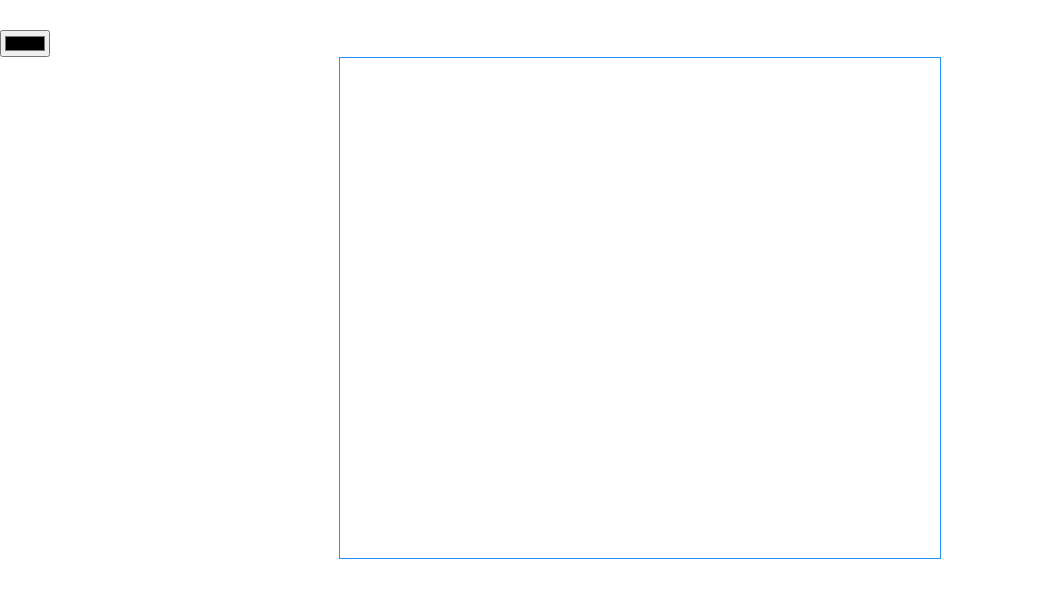
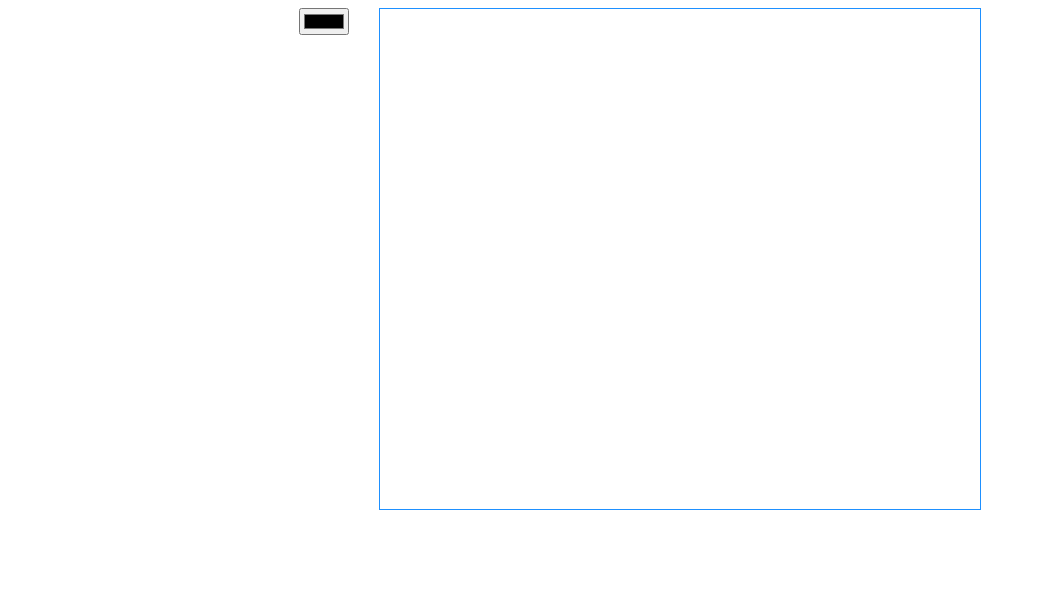
Before and after one commit to MJeorrett/cc-lab-week11-d4-canvas, a website: page index.html in a window 1280 px wide. Shown: the whole page, without its empty margins (0-1044 px from the left). Drawn offline with Linux system fonts and the light colour scheme.

Commit message:
improving HTML structure

```diff
--- a/index.html
+++ b/index.html
@@ -6,8 +6,10 @@
     <link rel='stylesheet' type='text/css' href='main.css'>
   </head>
   <body>
-    <input type="color" id="color-picker"/>
     <div id="main-container">
+      <div id="controls-container">
+        <input type="color" id="color-picker"/>
+      </div>
       <canvas id="main-canvas" width="600" height="500"></canvas>
     </div>
   </body>
--- a/public/main.css
+++ b/public/main.css
@@ -1,13 +1,12 @@
-body {
-  margin: 0;
-  margin-top: 30px;
-}
-
 #main-container {
   display: flex;
   justify-content: center;
 }
 
+#controls-container {
+  padding-right: 30px;
+}
+
 #main-canvas {
   border: 1px solid dodgerblue;
 }
```
